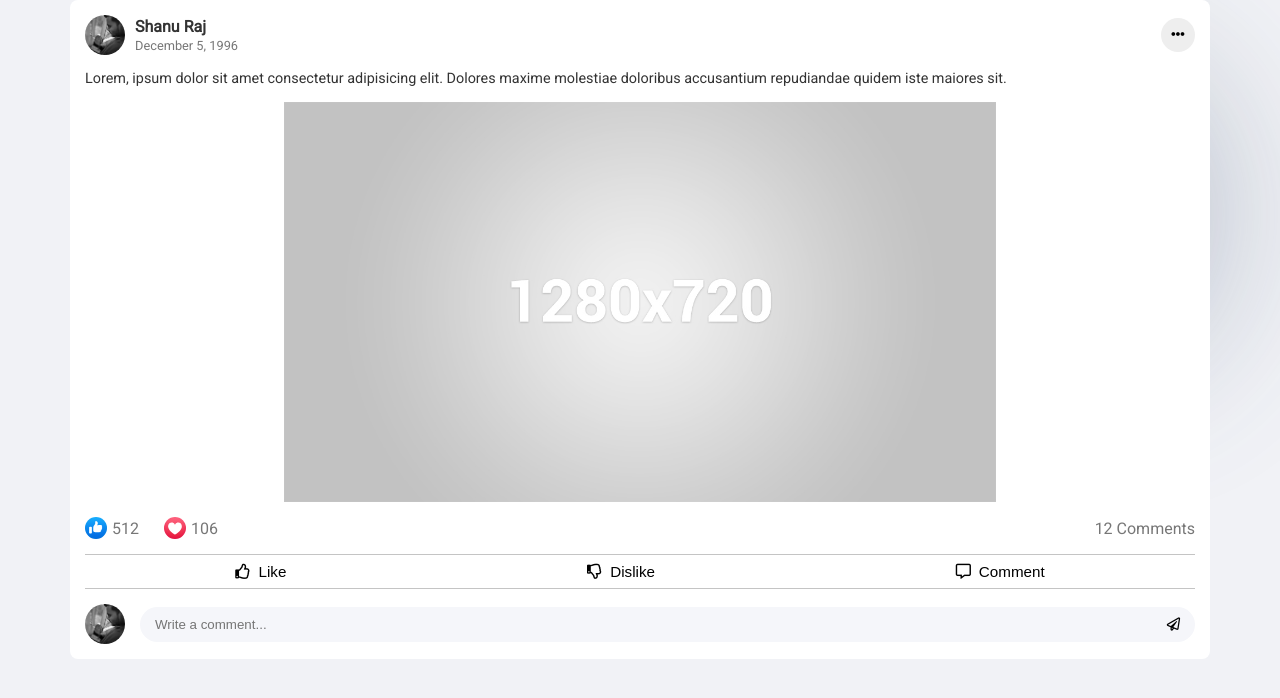
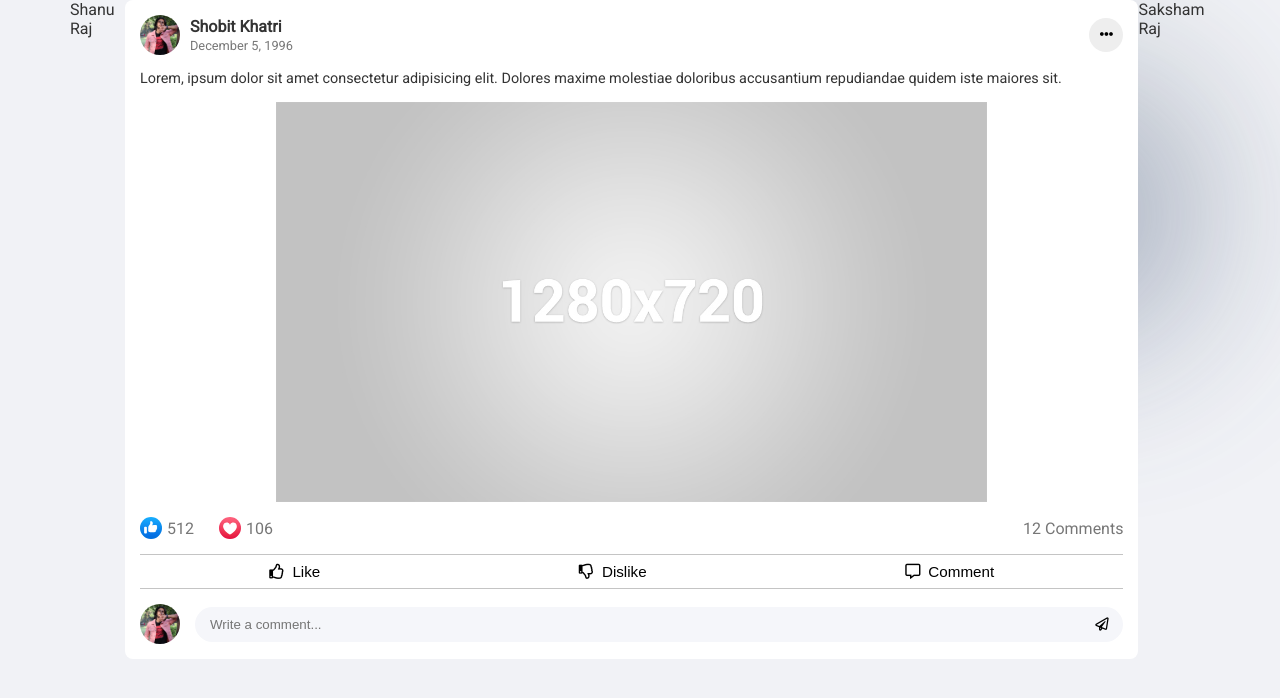
Before and after one commit to shanuraj715/buzzz, a React (Create React App) app: page /feeds in a window 1280 px wide. Shown: the top 698 px of the page. Built offline with nearby package versions, Linux system fonts and the light colour scheme.

Commit message:
Feed Card

```diff
--- a/src/Components/Header/Header.css
+++ b/src/Components/Header/Header.css
@@ -31,19 +31,11 @@ ul{
     display: flex;
     gap: 15px;
 }
-.content ul li {
 
-}
-.btn {
-  border-radius: 50%;
+.header-btn {
   width: 35px;
   height: 35px;
-  display: flex;
-  justify-content: center;
-  align-items: center;
-  border: none;
-  outline: none;
-  background-color: #eee;
+
 }
 
 .header-user-img{
--- a/src/Components/Header/Header.jsx
+++ b/src/Components/Header/Header.jsx
@@ -19,12 +19,12 @@ function Header() {
               <span>Shobit Khannatri</span>
             </li>
             <li>
-              <button className="btn">
+              <button className="circular-icon-btn header-btn">
                 <Icon classes="fa-comment" type="regular" />
               </button>
             </li>
             <li>
-              <button className="btn">
+              <button className="circular-icon-btn header-btn">
                 <Icon classes="fa-user-alt" type="solid" />
               </button>
             </li>
--- a/src/Pages/Feeds/Feeds.jsx
+++ b/src/Pages/Feeds/Feeds.jsx
@@ -3,13 +3,8 @@ import "./feeds.css";
 import { Helmet } from "react-helmet-async";
 import config from "../../config.json";
 import Background from "../../Components/PageBackground/PageBackground";
-import Icon from "../../Components/FontAwesome/FontAwesome";
-import Placeholder from "../../assets/images/shanu-placeholder.jpg";
-import CardPlaceholder from "../../assets/images/1280x720.jpg";
-import Like from "../../assets/images/reaction-like.svg";
-import Heart from "../../assets/images/reaction-heart.svg";
-// import LikeIcon from "../../assets/images/like.png";
-// import Dislike from "../../assets/images/dislike.png";
+import FeedCard from "./components/FeedCard/FeedCard";
+
 
 function Feeds() {
   return (
@@ -21,74 +16,8 @@ function Feeds() {
       <div className="container feeds-container">
         <div className="feed-col1">Shanu Raj</div>
         <div className="feed-col2">
-          <div className="feed-card">
-            <div className="feed-user-row">
-              <div className="feed-user-info">
-                <img src={Placeholder} alt="" className="feed-author-img" />
-                <div className="feed-ui-data">
-                  <span className="feed-author text-bold">Shanu Raj</span>
-                  <span className="feed-date text-light">December 5, 1996</span>
-                </div>
-              </div>
-              <button className="circular-icon-btn">
-                <Icon type="solid" classes="fa-ellipsis-h" />
-              </button>
-            </div>
-            <div className="feed-text-cont">
-              <p>
-                Lorem, ipsum dolor sit amet consectetur adipisicing elit.
-                Dolores maxime molestiae doloribus accusantium repudiandae
-                quidem iste maiores sit.
-              </p>
-            </div>
-            <div className="feed-media-cont">
-              <img src={CardPlaceholder} alt="" />
-            </div>
-            <div className="feed-reactions text-light">
-              <div className="feed-reaction-stat">
-                <div>
-                  <img src={Like} alt="" />
-                  <span>512</span>
-                </div>
-                <div>
-                  <img src={Heart} alt="" />
-                  <span>106</span>
-                </div>
-              </div>
-              <div className="feed-reaction-comment">
-                <span>12 Comments</span>
-              </div>
-            </div>
-            <div className="feed-reaction-btns">
-              <button>
-                <Icon classes="fa-thumbs-up pe-8" type="regular" />
-                Like
-              </button>
-              <button>
-                <Icon classes="fa-thumbs-down pe-8" type="regular" />
-                Dislike
-              </button>
-              <button>
-                <Icon classes="fa-comment-alt pe-8" type="regular" />
-                Comment
-              </button>
-            </div>
-            <div className="feed-comment-cont">
-              <div className="fc-user-img">
-                <img src={Placeholder} alt="" />
-              </div>
-              <div className="fc-inp">
-                <input
-                  type="text"
-                  className=""
-                  placeholder="Write a comment..."
-                />
-                <button>
-                  <Icon classes="fa-paper-plane" type="regular" />
-                </button>
-              </div>
-            </div>
-          </div>
+
+         <FeedCard />
         </div>
         <div className="feed-col3">Saksham Raj</div>
       </div>
--- /dev/null
+++ b/src/Pages/Feeds/components/FeedCard/FeedCard.jsx
@@ -0,0 +1,77 @@
+import React from "react";
+import Icon from "../../../../Components/FontAwesome/FontAwesome";
+import Placeholder from "../../../../assets/images/shobit.jpg";
+import CardPlaceholder from "../../../../assets/images/1280x720.jpg";
+import Like from "../../../../assets/images/reaction-like.svg";
+import Heart from "../../../../assets/images/reaction-heart.svg";
+
+function FeedCard() {
+  return (
+    <div className="feed-card">
+      <div className="feed-user-row">
+        <div className="feed-user-info">
+          <img src={Placeholder} alt="" className="feed-author-img" />
+          <div className="feed-ui-data">
+            <span className="feed-author text-bold">Shobit Khatri</span>
+            <span className="feed-date text-light">December 5, 1996</span>
+          </div>
+        </div>
+        <button className="circular-icon-btn">
+          <Icon type="solid" classes="fa-ellipsis-h" />
+        </button>
+      </div>
+      <div className="feed-text-cont">
+        <p>
+          Lorem, ipsum dolor sit amet consectetur adipisicing elit. Dolores
+          maxime molestiae doloribus accusantium repudiandae quidem iste maiores
+          sit.
+        </p>
+      </div>
+      <div className="feed-media-cont">
+        <img src={CardPlaceholder} alt="" />
+      </div>
+      <div className="feed-reactions text-light">
+        <div className="feed-reaction-stat">
+          <div>
+            <img src={Like} alt="" />
+            <span>512</span>
+          </div>
+          <div>
+            <img src={Heart} alt="" />
+            <span>106</span>
+          </div>
+        </div>
+        <div className="feed-reaction-comment">
+          <span>12 Comments</span>
+        </div>
+      </div>
+      <div className="feed-reaction-btns">
+        <button>
+          <Icon classes="fa-thumbs-up pe-8" type="regular" />
+          Like
+        </button>
+        <button>
+          <Icon classes="fa-thumbs-down pe-8" type="regular" />
+          Dislike
+        </button>
+        <button>
+          <Icon classes="fa-comment-alt pe-8" type="regular" />
+          Comment
+        </button>
+      </div>
+      <div className="feed-comment-cont">
+        <div className="fc-user-img">
+          <img src={Placeholder} alt="" />
+        </div>
+        <div className="fc-inp">
+          <input type="text" className="" placeholder="Write a comment..." />
+          <button>
+            <Icon classes="fa-paper-plane" type="regular" />
+          </button>
+        </div>
+      </div>
+    </div>
+  );
+}
+
+export default FeedCard;
--- a/src/Pages/Feeds/feeds.css
+++ b/src/Pages/Feeds/feeds.css
@@ -222,4 +222,10 @@
   border: none;
   outline: none;
 }
+
+@media screen and (min-width: 992px) {
+  .feed-col1, .feed-col3 {
+    display: initial;
+  }
+}
 /*# sourceMappingURL=feeds.css.map */
--- a/src/Pages/Home/Home.jsx
+++ b/src/Pages/Home/Home.jsx
@@ -1,6 +1,8 @@
 import React from "react";
 import { Helmet } from "react-helmet-async";
 import config from "../../config.json";
+import Header from "../../Components/Header/Header";
+
 
 function Home() {
   return (
```
Also changed, not shown: src/Pages/Feeds/feeds.scss (+10 -0 lines), src/assets/images/shobit.jpg (added), 1 other file (tests, documents, lock files or other folders).
